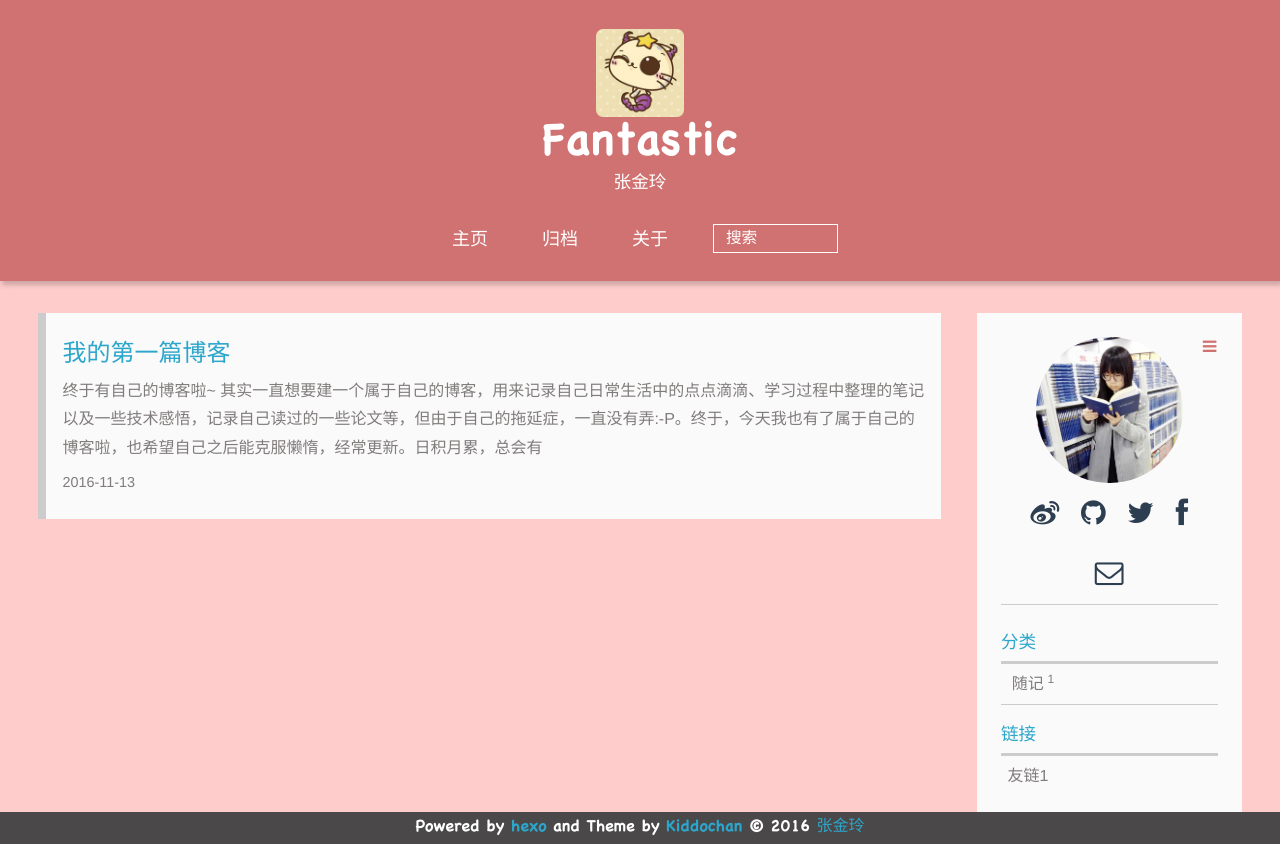
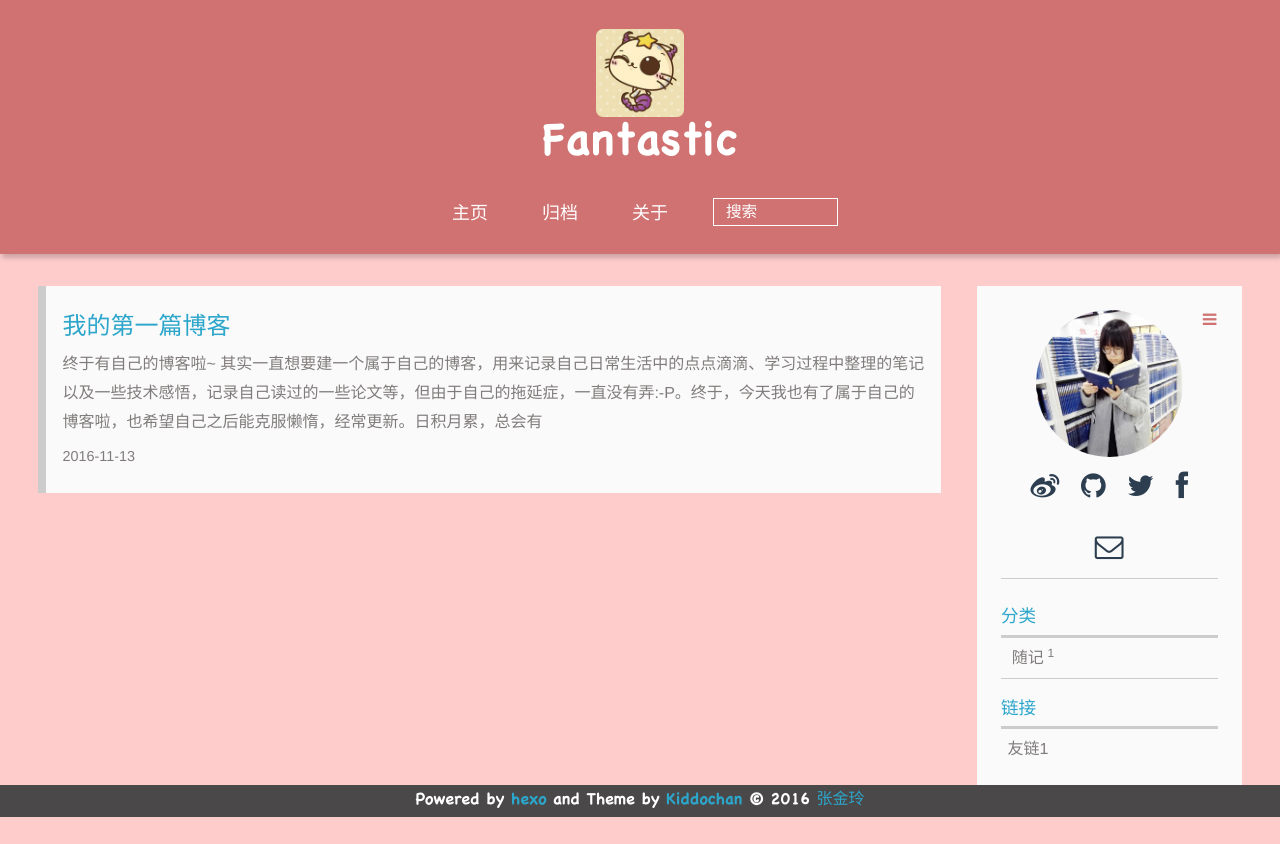
Before and after one commit to fantasticZhang/fantasticZhang.github.io, a plain HTML site: page index.html in a window 1280 px wide. After the commit the page ends 817 px from the top, so only its background shows below. Drawn offline with Linux system fonts and the light colour scheme.

Commit message:
Site updated: 2016-11-14 11:33:19

```diff
--- a/index.html
+++ b/index.html
@@ -46,7 +46,7 @@
 
 			<div id="textlogo">
 				<h1 class="site-name"><a href="/" title="Fantastic">Fantastic</a></h1>
-				<h2 class="blog-motto">张金玲</h2>
+				<h2 class="blog-motto"></h2>
 			</div>
 			<div class="navbar"><a class="navbutton navmobile" href="#" title="菜单">
 			</a></div>
```
Also changed, not shown: 2016/11/13/我的第一篇博客/index.html (+1 -1 lines), archives/2016/11/index.html (+1 -1 lines), archives/2016/index.html (+1 -1 lines), archives/index.html (+1 -1 lines), categories/随记/index.html (+1 -1 lines).
